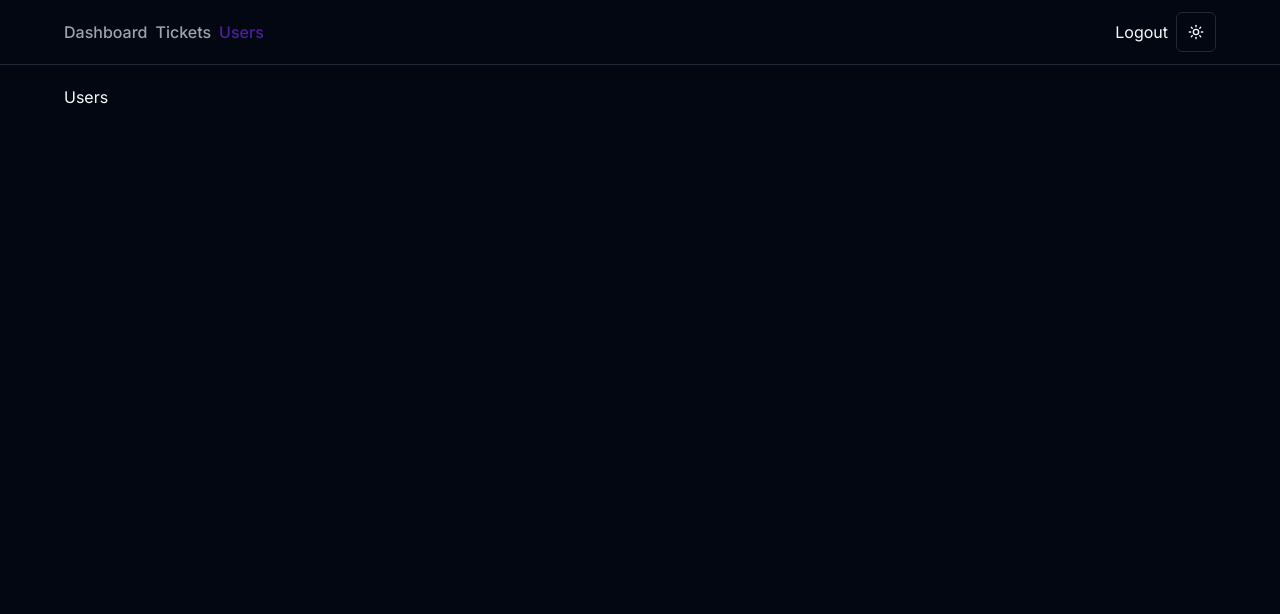
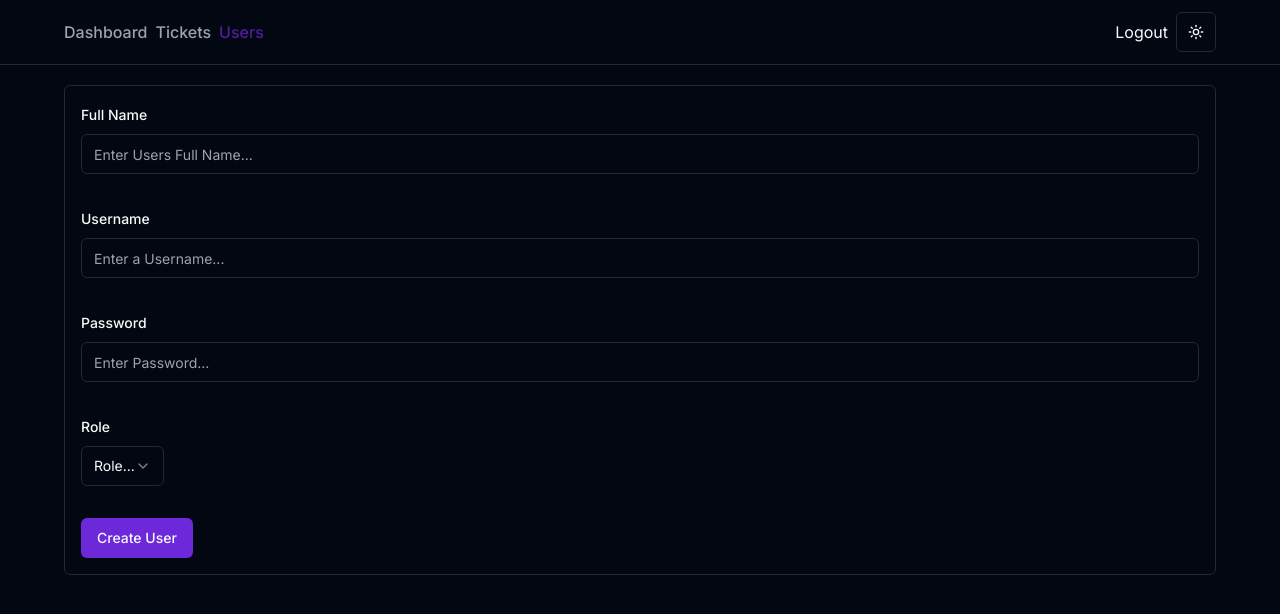
Before and after one commit to tanjanobel/ticketing-app, a Next.js app: page /users in a window 1280 px wide. Shown: the top 614 px of the page. Built offline with nearby package versions, Linux system fonts and the light colour scheme.

Commit message:
Add user form

```diff
--- a/app/users/page.tsx
+++ b/app/users/page.tsx
@@ -1,7 +1,9 @@
+import UserForm from "@/components/UserForm";
+
 const Users = () => {
     return (
         <div>
-            Users
+            <UserForm />
         </div>
     );
 };
--- /dev/null
+++ b/components/UserForm.tsx
@@ -0,0 +1,134 @@
+"use client";
+
+import { Form, FormControl, FormField, FormItem, FormLabel } from "@/components/ui/form";
+import { z } from "zod";
+import { useForm } from "react-hook-form";
+import { userSchema } from "@/validationSchemas/users";
+import { zodResolver } from "@hookform/resolvers/zod";
+import { Input } from "@/components/ui/input";
+import { Select, SelectContent, SelectItem, SelectTrigger, SelectValue } from "@/components/ui/select";
+import { Button } from "@/components/ui/button";
+import { useState } from "react";
+import axios from "axios";
+import { useRouter } from "next/navigation";
+import { User } from "@prisma/client";
+
+type UserFormData = z.infer<typeof userSchema>;
+
+interface Props {
+    user?: User;
+}
+
+const UserForm = ({user}: Props) => {
+    const [isSubmitting, setIsSubmitting] = useState(false);
+    const [error, setError] = useState("");
+    const router = useRouter()
+
+    const form = useForm<UserFormData>({
+        resolver: zodResolver(userSchema),
+    });
+
+    async function onSubmit(values: z.infer<typeof userSchema>) {
+        try {
+            setIsSubmitting(true)
+            setError("")
+
+            if(user) {
+                await axios.patch("/api/users/" + user.id, values);
+            } else {
+                await axios.post("/api/users", values);
+            }
+            setIsSubmitting(false);
+            router.push("/tickets");
+            router.refresh();
+        } catch (error) {
+            setError("Unknonw error");
+            setIsSubmitting(false);
+        }
+    }
+
+    return (
+        <div className="rounded-md border w-full p-4">
+            <Form {...form}>
+                <form onSubmit={form.handleSubmit(onSubmit)} className="space-y-8 w-full">
+                    <FormField
+                        control={form.control}
+                        name="name"
+                        defaultValue={user?.name}
+                        render={({field}) => (
+                            <FormItem>
+                                <FormLabel>Full Name</FormLabel>
+                                <FormControl>
+                                    <Input placeholder="Enter Users Full Name..." {...field} />
+                                </FormControl>
+                            </FormItem>
+                        )}
+                    />
+                    <FormField
+                        control={form.control}
+                        name="username"
+                        defaultValue={user?.username}
+                        render={({field}) => (
+                            <FormItem>
+                                <FormLabel>Username</FormLabel>
+                                <FormControl>
+                                    <Input placeholder="Enter a Username..." {...field} />
+                                </FormControl>
+                            </FormItem>
+                        )}
+                    />
+                    <FormField
+                        control={form.control}
+                        name="password"
+                        defaultValue=""
+                        render={({field}) => (
+                            <FormItem>
+                                <FormLabel>Password</FormLabel>
+                                <FormControl>
+                                    <Input
+                                        type="password"
+                                        required={user ? false : true}
+                                        placeholder="Enter Password..." {...field}
+                                    />
+                                </FormControl>
+                            </FormItem>
+                        )}
+                    />
+                    <div className="flex w-full space-x-4">
+                        <FormField
+                            control={form.control}
+                            name="role"
+                            defaultValue={user?.role}
+                            render={({field}) => (
+                                <FormItem>
+                                    <FormLabel>Role</FormLabel>
+                                    <Select onValueChange={field.onChange} defaultValue={field.value}>
+                                        <FormControl>
+                                            <SelectTrigger>
+                                                <SelectValue
+                                                    placeholder="Role..."
+                                                    defaultValue={user?.role}
+                                                />
+                                            </SelectTrigger>
+                                        </FormControl>
+                                        <SelectContent>
+                                            <SelectItem value="USER">User</SelectItem>
+                                            <SelectItem value="TECH">Tech</SelectItem>
+                                            <SelectItem value="ADMIN">Admin</SelectItem>
+                                        </SelectContent>
+                                    </Select>
+                                </FormItem>
+                            )}
+                        />
+                    </div>
+                    <Button type="submit" disabled={isSubmitting}>
+                        {user ? "Update User" : "Create User"}
+                    </Button>
+                </form>
+            </Form>
+            <p className="text-destructive">{error}</p>
+        </div>
+    );
+};
+
+export default UserForm;
```
